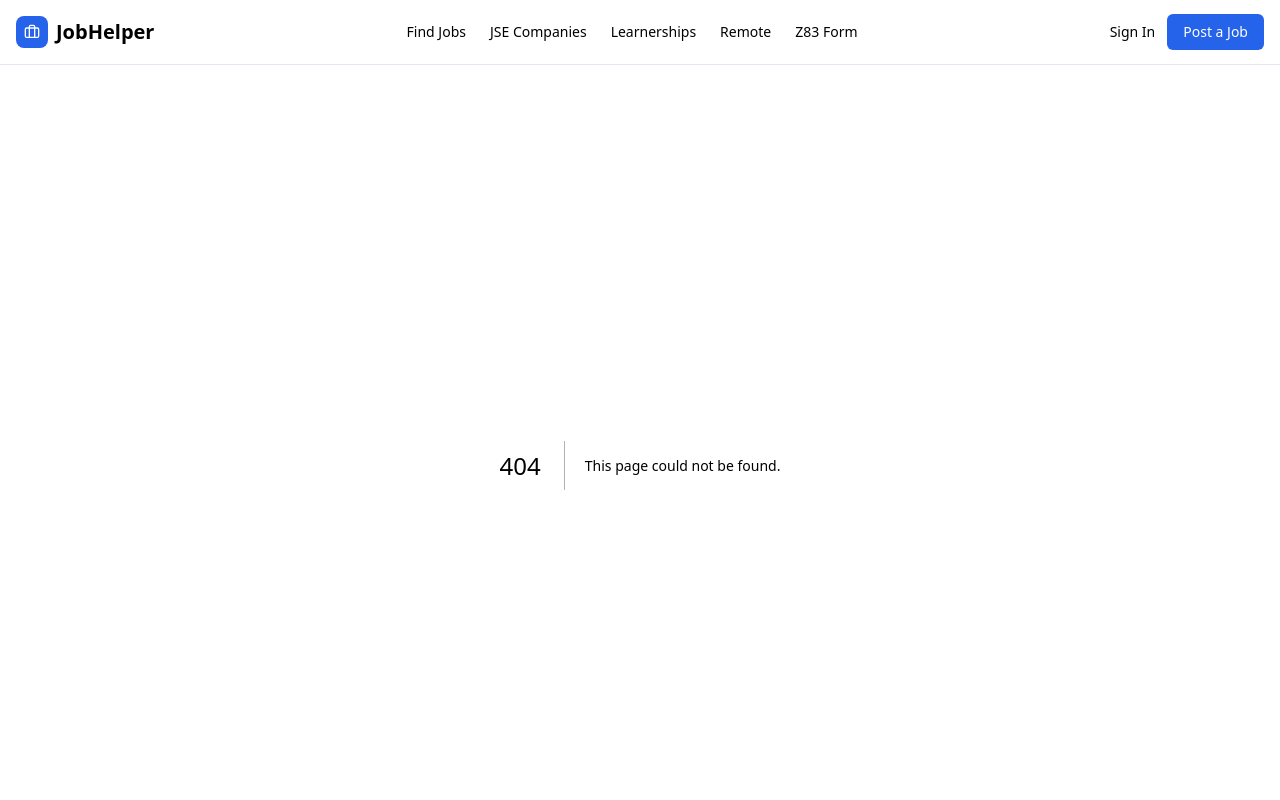
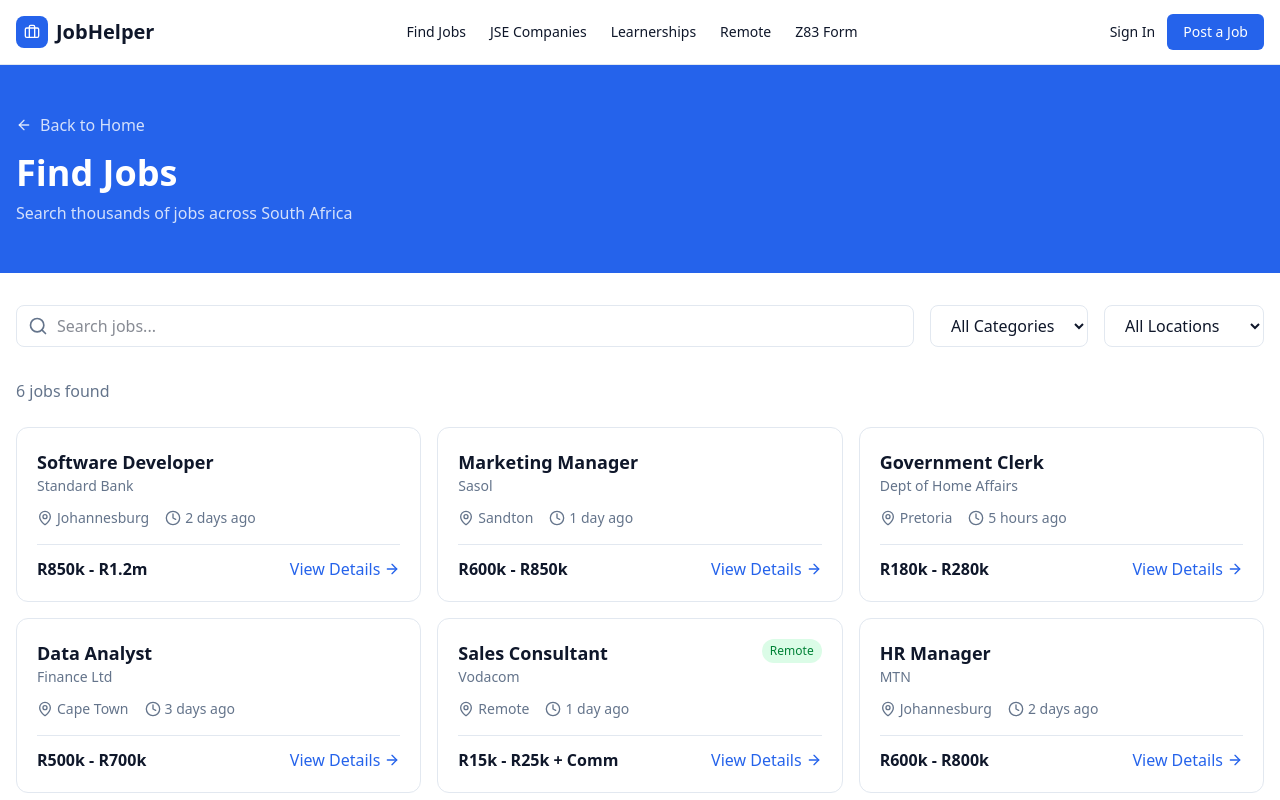
Before and after one commit to jeremiahsetou-ux/job-portal-final, a Next.js app: page /find-jobs in a window 1280 px wide. Before the commit this address had no page. Shown: the top 800 px of the page. Built offline with nearby package versions, Linux system fonts and the light colour scheme.

Commit message:
feat: add find-jobs page, final build

```diff
--- /dev/null
+++ b/src/app/find-jobs/page.tsx
@@ -0,0 +1,92 @@
+'use client';
+
+import { useState } from 'react';
+import { Search, MapPin, Filter, ArrowLeft } from 'lucide-react';
+import Link from 'next/link';
+import { JobCard } from '@/components/ui/job-card';
+
+const mockJobs = [
+  { id: '1', title: 'Software Developer', company: 'Standard Bank', location: 'Johannesburg', salary: 'R850k - R1.2m', type: 'Permanent', posted: '2 days ago' },
+  { id: '2', title: 'Marketing Manager', company: 'Sasol', location: 'Sandton', salary: 'R600k - R850k', type: 'Permanent', posted: '1 day ago' },
+  { id: '3', title: 'Government Clerk', company: 'Dept of Home Affairs', location: 'Pretoria', salary: 'R180k - R280k', type: 'Government', posted: '5 hours ago', isRemote: false },
+  { id: '4', title: 'Data Analyst', company: 'Finance Ltd', location: 'Cape Town', salary: 'R500k - R700k', type: 'Permanent', posted: '3 days ago' },
+  { id: '5', title: 'Sales Consultant', company: 'Vodacom', location: 'Remote', salary: 'R15k - R25k + Comm', type: 'Remote', posted: '1 day ago', isRemote: true },
+  { id: '6', title: 'HR Manager', company: 'MTN', location: 'Johannesburg', salary: 'R600k - R800k', type: 'Permanent', posted: '2 days ago' },
+];
+
+const categories = ['All', 'IT', 'Government', 'Banking', 'Retail', 'Engineering', 'Healthcare'];
+const locations = ['All', 'Johannesburg', 'Cape Town', 'Durban', 'Pretoria', 'Remote'];
+
+export default function FindJobsPage() {
+  const [search, setSearch] = useState('');
+  const [category, setCategory] = useState('All');
+  const [location, setLocation] = useState('All');
+
+  const filteredJobs = mockJobs.filter(job => {
+    const matchesSearch = !search || job.title.toLowerCase().includes(search.toLowerCase()) || job.company.toLowerCase().includes(search.toLowerCase());
+    const matchesCategory = category === 'All' || job.type === category;
+    const matchesLocation = location === 'All' || job.location.includes(location) || (location === 'Remote' && job.isRemote);
+    return matchesSearch && matchesCategory && matchesLocation;
+  });
+
+  return (
+    <div className="min-h-screen bg-background">
+      <div className="bg-primary text-primary-foreground py-12">
+        <div className="container mx-auto px-4">
+          <Link href="/" className="inline-flex items-center gap-2 text-primary-foreground/80 hover:text-primary-foreground mb-4">
+            <ArrowLeft className="w-4 h-4" /> Back to Home
+          </Link>
+          <h1 className="text-3xl md:text-4xl font-bold">Find Jobs</h1>
+          <p className="text-primary-foreground/80 mt-2">Search thousands of jobs across South Africa</p>
+        </div>
+      </div>
+
+      <div className="container mx-auto px-4 py-8">
+        <div className="flex flex-col md:flex-row gap-4 mb-8">
+          <div className="flex-1 relative">
+            <Search className="absolute left-3 top-1/2 -translate-y-1/2 w-5 h-5 text-muted-foreground" />
+            <input
+              type="text"
+              placeholder="Search jobs..."
+              value={search}
+              onChange={(e) => setSearch(e.target.value)}
+              className="w-full pl-10 pr-4 py-2 border rounded-lg outline-none focus:border-primary"
+            />
+          </div>
+          <select
+            value={category}
+            onChange={(e) => setCategory(e.target.value)}
+            className="px-4 py-2 border rounded-lg outline-none focus:border-primary"
+          >
+            {categories.map(cat => (
+              <option key={cat} value={cat}>{cat === 'All' ? 'All Categories' : cat}</option>
+            ))}
+          </select>
+          <select
+            value={location}
+            onChange={(e) => setLocation(e.target.value)}
+            className="px-4 py-2 border rounded-lg outline-none focus:border-primary"
+          >
+            {locations.map(loc => (
+              <option key={loc} value={loc}>{loc === 'All' ? 'All Locations' : loc}</option>
+            ))}
+          </select>
+        </div>
+
+        <p className="text-muted-foreground mb-6">{filteredJobs.length} jobs found</p>
+
+        <div className="grid md:grid-cols-2 lg:grid-cols-3 gap-4">
+          {filteredJobs.map(job => (
+            <JobCard key={job.id} {...job} posted={job.posted} isRemote={job.isRemote} />
+          ))}
+        </div>
+
+        {filteredJobs.length === 0 && (
+          <div className="text-center py-16">
+            <p className="text-muted-foreground">No jobs found. Try different search criteria.</p>
+          </div>
+        )}
+      </div>
+    </div>
+  );
+}
```
